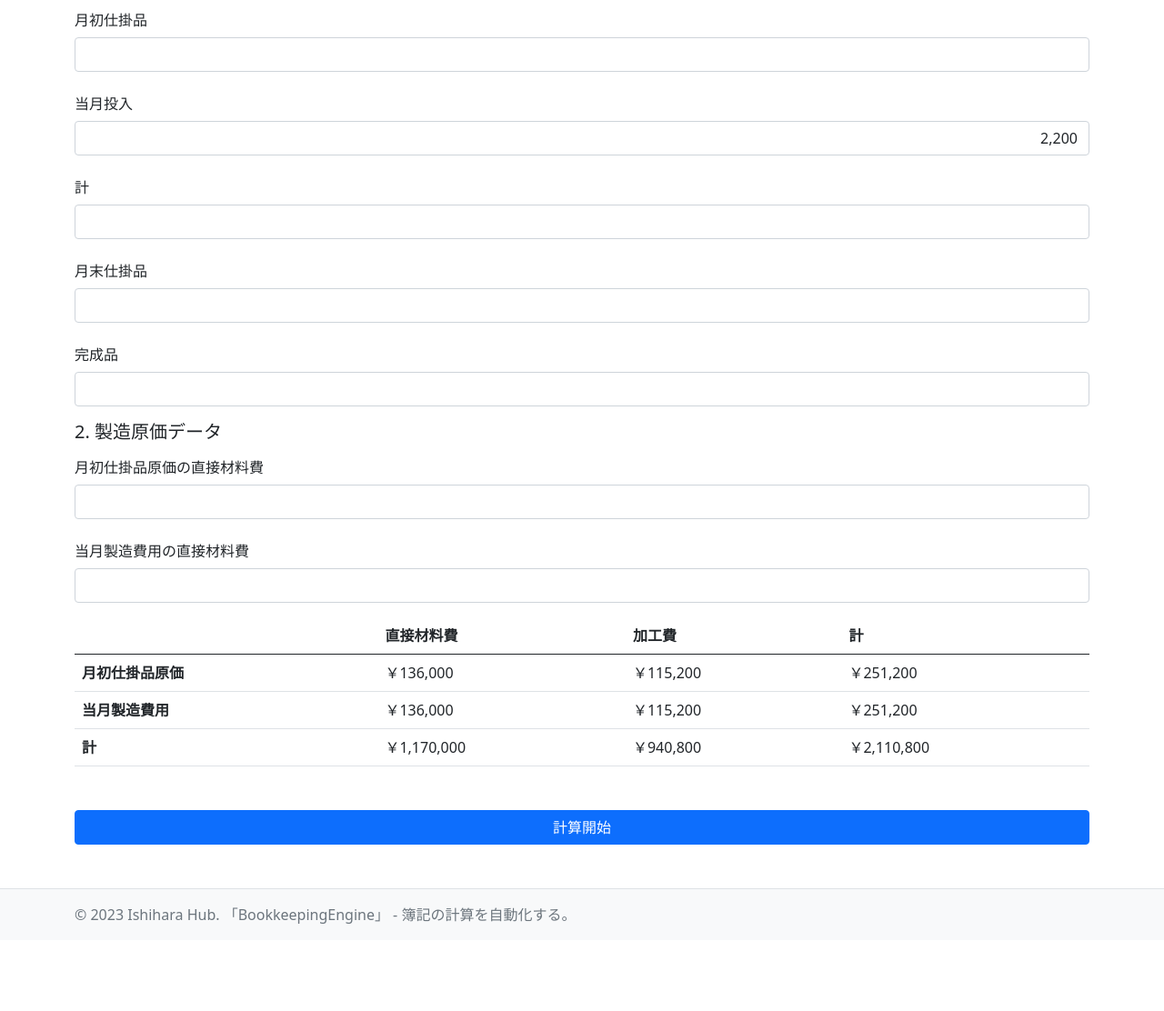
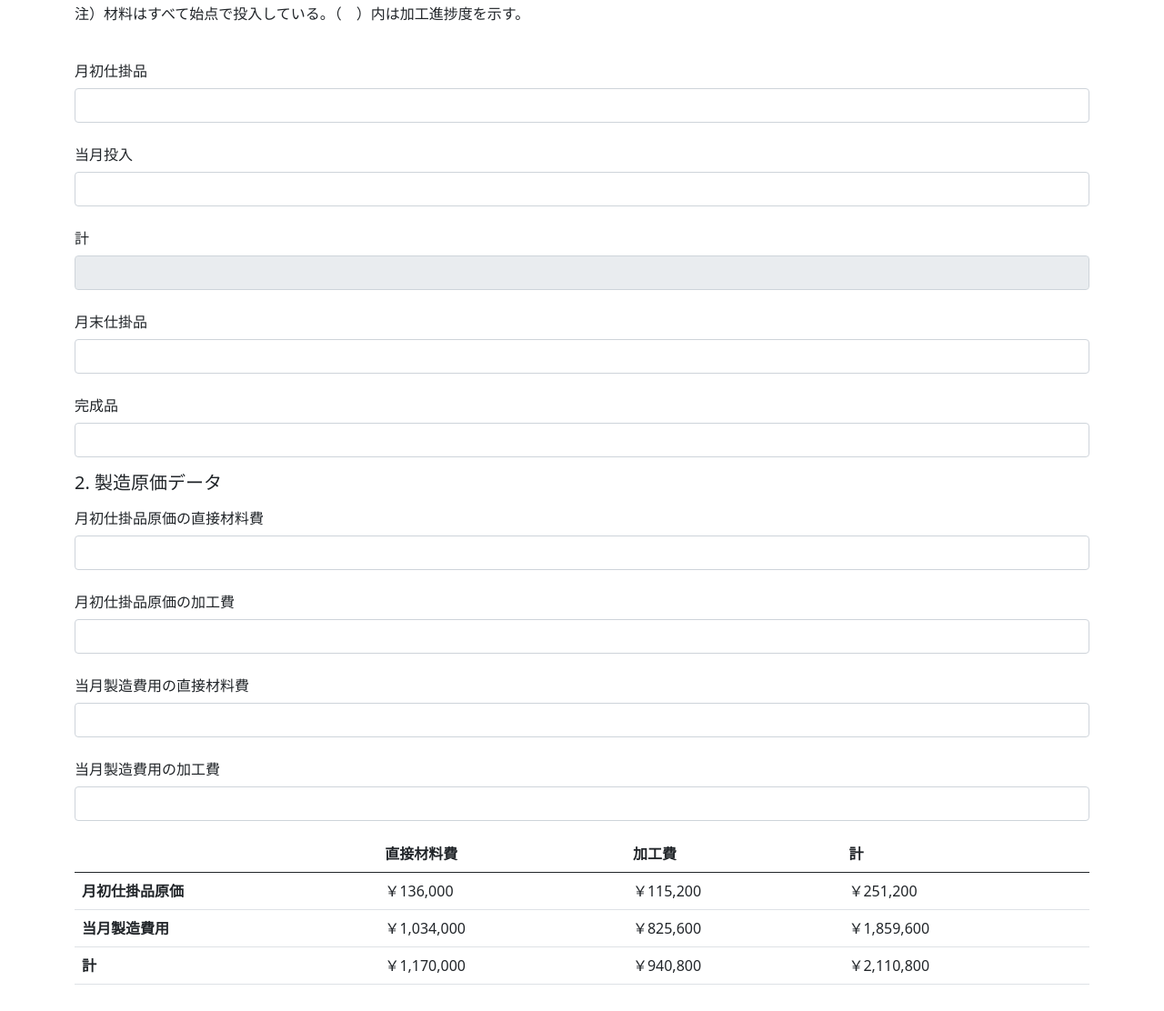
Before and after one commit to IshiharaHub/BookkeepingEngine, a plain HTML site: page src/index.html in a window 1280 px wide. Shown: the part 660-1772 px from the top of the page at 91% size. Before the commit the page ends 1694 px from the top, so only its background shows below. Drawn offline with nearby package versions, Linux system fonts and the light colour scheme; files whose address does not match are found by name.

Commit message:
人通り完了（加工進捗度を入力する項目のみ未作成）

```diff
--- a/src/index.html
+++ b/src/index.html
@@ -46,11 +46,11 @@
       <div class="mb-5">
         <h3>計算方法</h3>
         <div class="form-check">
-          <input class="form-check-input" type="radio" name="flexRadioDefault" id="flexRadioDefault1" />
+          <input class="form-check-input" type="radio" name="calc-type" id="average" checked />
           <label class="form-check-label" for="flexRadioDefault1">平均法</label>
         </div>
         <div class="form-check">
-          <input class="form-check-input" type="radio" name="flexRadioDefault" id="flexRadioDefault2" checked />
+          <input class="form-check-input" type="radio" name="calc-type" id="fifo" />
           <label class="form-check-label" for="flexRadioDefault2">先入先出法</label>
         </div>
       </div>
@@ -64,33 +64,37 @@
           <h5>1. 生産データ</h5>
           <div class="mb-3">
             <div class="mb-3 row">
-              <label for="test1" class="col-form-label">月初仕掛品</label>
+							<p>注）材料はすべて始点で投入している。（　）内は加工進捗度を示す。</p>
+            </div>
+
+						<div class="mb-3 row">
+              <label for="initial-work-in-progress" class="col-form-label">月初仕掛品</label>
               <div>
-                <input type="text" class="form-control text-right-input" id="test1" />
+                <input type="number" class="form-control text-right-input" id="initial-work-in-progress" />
               </div>
             </div>
             <div class="mb-3 form-group row">
-              <label for="test1" class="col-4 col-form-label">当月投入</label>
+              <label for="current-month-input" class="col-4 col-form-label">当月投入</label>
               <div>
-                <input type="text" class="form-control text-right-input" id="test1" value="2,200" />
+                <input type="number" class="form-control text-right-input" id="current-month-input" value="2,200" />
               </div>
             </div>
             <div class="mb-3 row">
-              <label for="test1" class="col-form-label">計</label>
+              <label for="total-production" class="col-form-label">計</label>
               <div>
-                <input type="text" class="form-control text-right-input" id="test1" value="" />
+                <input type="number" class="form-control text-right-input" id="total-production" value="" disabled />
               </div>
             </div>
             <div class="mb-3 row">
-              <label for="test1" class="col-form-label">月末仕掛品</label>
+              <label for="end-work-in-progress" class="col-form-label">月末仕掛品</label>
               <div>
-                <input type="text" class="form-control text-right-input" id="test1" value="" />
+                <input type="number" class="form-control text-right-input" id="end-work-in-progress" value="" />
               </div>
             </div>
             <div class="mb-3 row">
-              <label for="test1" class="col-form-label">完成品</label>
+              <label for="finished-goods" class="col-form-label">完成品</label>
               <div>
-                <input type="text" class="form-control text-right-input" id="test1" value="" />
+                <input type="number" class="form-control text-right-input" id="finished-goods" value="" />
               </div>
             </div>
           </div>
@@ -101,15 +105,27 @@
           <h5>2. 製造原価データ</h5>
           <div class="mb-3">
             <div class="mb-3 row">
-              <label for="test1" class="col-form-label">月初仕掛品原価の直接材料費</label>
+              <label for="initial-cost-materials" class="col-form-label">月初仕掛品原価の直接材料費</label>
               <div>
-                <input type="text" class="form-control text-right-input" id="test1" />
+                <input type="number" class="form-control text-right-input" id="initial-cost-materials" />
               </div>
             </div>
             <div class="mb-3 row">
-              <label for="test1" class="col-form-label">当月製造費用の直接材料費</label>
+              <label for="initial-cost-processing" class="col-form-label">月初仕掛品原価の加工費</label>
               <div>
-                <input type="text" class="form-control text-right-input" id="test1" />
+                <input type="number" class="form-control text-right-input" id="initial-cost-processing" />
+              </div>
+            </div>
+            <div class="mb-3 row">
+              <label for="current-month-manufacturing-expense-materials" class="col-form-label">当月製造費用の直接材料費</label>
+              <div>
+                <input type="number" class="form-control text-right-input" id="current-month-manufacturing-expense-materials" />
+              </div>
+            </div>
+            <div class="mb-3 row">
+              <label for="current-month-manufacturing-expense-processing" class="col-form-label">当月製造費用の加工費</label>
+              <div>
+                <input type="number" class="form-control text-right-input" id="current-month-manufacturing-expense-processing" />
               </div>
             </div>
           </div>
@@ -127,21 +143,30 @@
               <tbody>
                 <tr>
                   <th scope="row">月初仕掛品原価</th>
-                  <td>￥136,000</td>
-                  <td>￥115,200</td>
-                  <td>￥251,200</td>
+                  <!-- 直接材料費 -->
+                  <td>￥<spam id="">136,000</spam></td>
+                  <!-- 加工費 -->
+                  <td>￥<spam>115,200</spam></td>
+                  <!-- 計 -->
+                  <td>￥<spam>251,200</spam></td>
                 </tr>
                 <tr>
                   <th scope="row">当月製造費用</th>
-                  <td>￥136,000</td>
-                  <td>￥115,200</td>
-                  <td>￥251,200</td>
+                  <!-- 直接材料費 -->
+                  <td>￥<spam>1,034,000</spam></td>
+                  <!-- 加工費 -->
+                  <td>￥<spam>825,600</spam></td>
+                  <!-- 計 -->
+                  <td>￥<span>1,859,600</spam></td>
                 </tr>
                 <tr>
                   <th scope="row">計</th>
-                  <td>￥1,170,000</td>
-                  <td>￥940,800</td>
-                  <td>￥2,110,800</td>
+                  <!-- 直接材料費 -->
+                  <td>￥<span>1,170,000</span></td>
+                  <!-- 加工費 -->
+                  <td>￥<span>940,800</span></td>
+                  <!-- 計 -->
+                  <td>￥<span>2,110,800</span></td>
                 </tr>
               </tbody>
             </table>
```
